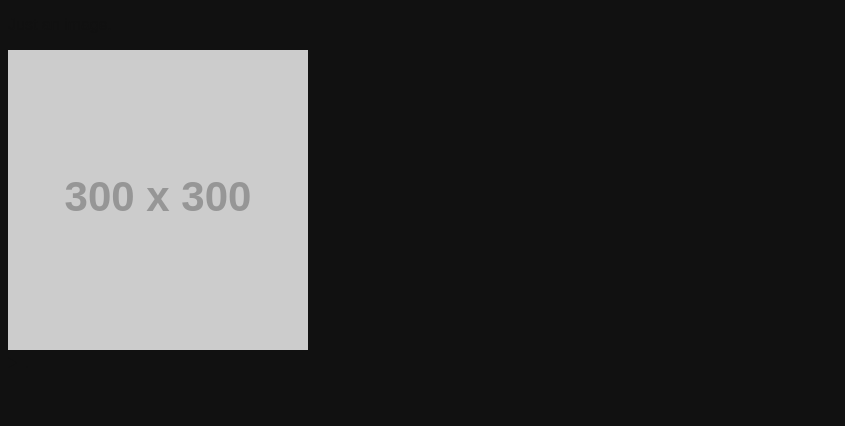
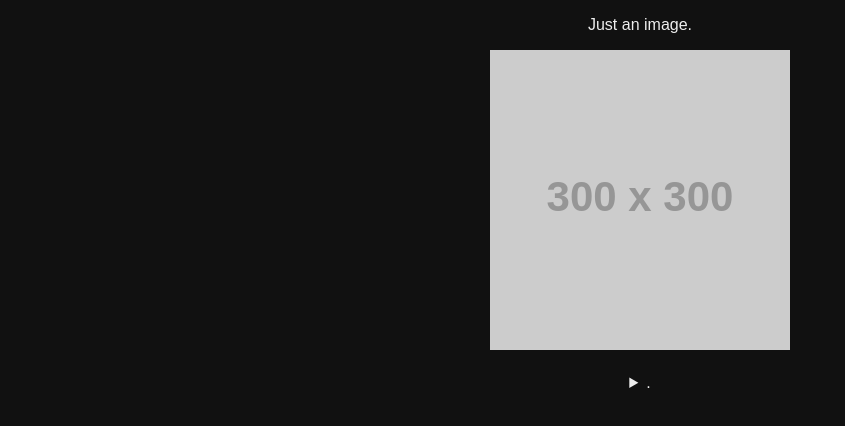
Before and after one commit to kushagra1502/static-image, a plain HTML site: page index.html in a window 1280 px wide. Shown: the whole page, without its empty margins (0-845 px from the left). Drawn offline with Linux system fonts and the light colour scheme; placeholder pictures from the web are drawn by us.

Commit message:
Update index.html

```diff
--- a/index.html
+++ b/index.html
@@ -4,7 +4,8 @@
   <title>Image</title>
   <meta name="viewport" content="width=device-width, initial-scale=1">
 </head>
-<body style="background:#111;color:#111;font-family:sans-serif;">
+
+<body style="background:#111;color:#eee;font-family:sans-serif;text-align:center;">
 
   <p>Just an image.</p>
 
@@ -12,8 +13,8 @@
     src="https://via.placeholder.com/300x300.png?text=LOOK+CLOSER"
     alt="clue">
 
-  <details>
-    <summary>.</summary>
+  <details style="margin-top:20px;">
+    <summary style="cursor:pointer;">.</summary>
     https://codepen.io/biqjmdbn-the-looper/pen/OPNKgzR
   </details>
 
```
